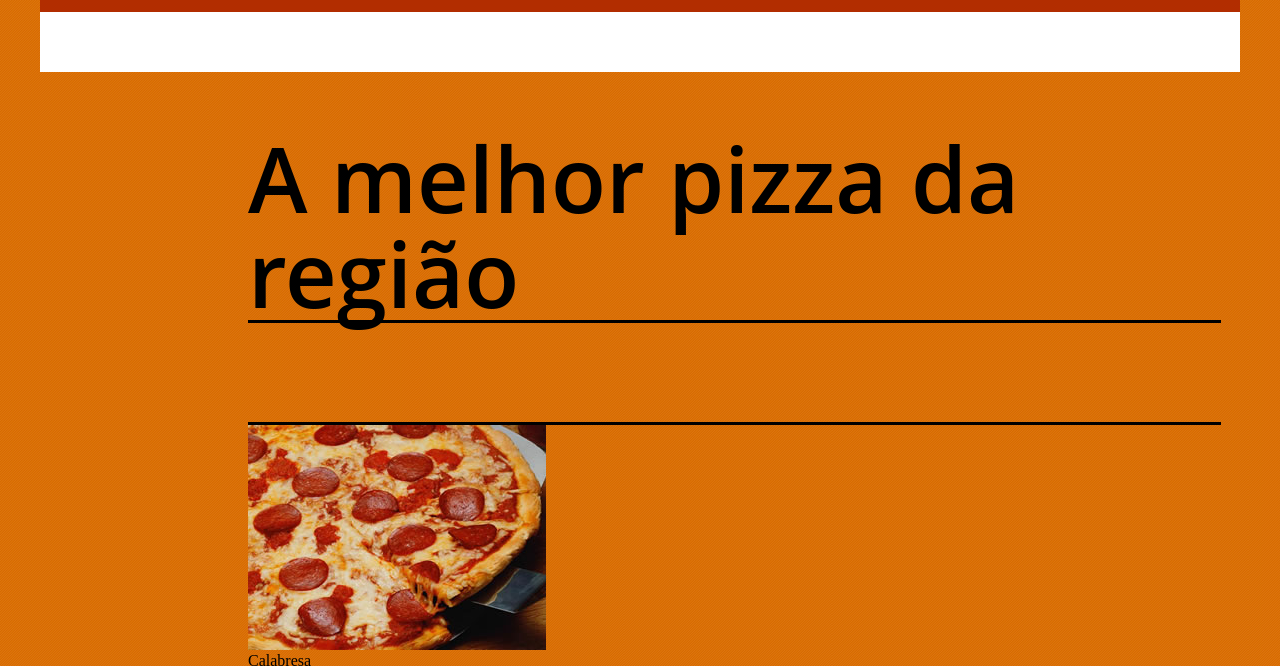
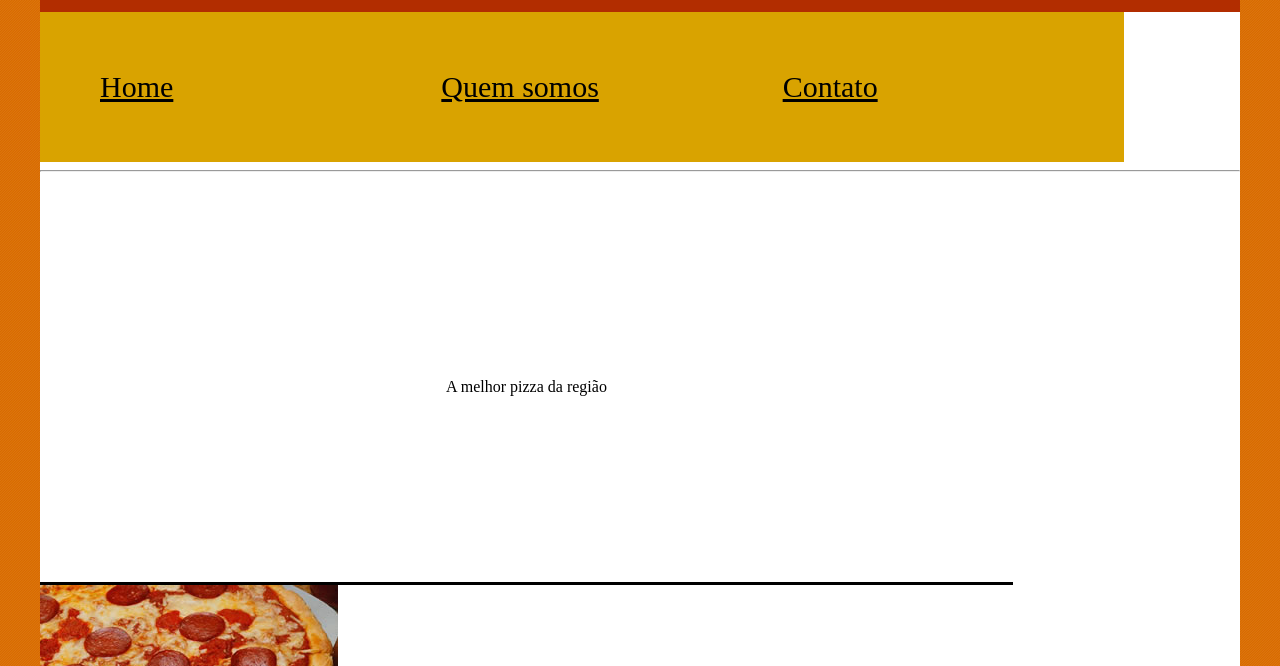
Before and after one commit to TatianeAlves13/Pizzaria, a plain HTML site: page index.html in a window 1280 px wide. Shown: the part 98-764 px from the top of the page. Drawn offline with Linux system fonts and the light colour scheme.

Commit message:
atualizaçao do site

```diff
--- a/index.html
+++ b/index.html
@@ -17,17 +17,22 @@
                 (19) 1234-5678</h2>
         </header>
         <nav class="menu">
-            <link rel=""
+            <a href="index.html" class="menu-item">Home</a>
+            <a href="index.html" class="menu-item">Quem somos</a>
+            <a href="index.html" class="menu-item">Contato</a>
+        </nav>
+    <hr>
+        <div class="retangulo">
+            <h1="texto-pizza">A melhor pizza da região</h1>
+        </div>
 
-        </nav>
-        <div class="retangulo">
-            <div class="texto-pizza">A melhor pizza da região</div>
-        </div>
         <img src="imagens/calabreza.png" alt="Cababresa" class="imagem-calabresa">
         <div class="nome-calabresa">Calabresa</div>
         <img src="imagens/siciliana.png" alt="Siciliana" class="imagem-siciliana">
+        <div class="nome-siciliana">Siciliana</div>
         <img src="imagens/portuguesa.png" alt="Portuguesa" class="imagem-portuguesa">
-
+        <div class="nome-portuguesa">Portuguesa</div>
+    </hr>
     </main>
 </body>
 
--- a/style.css
+++ b/style.css
@@ -163,9 +163,27 @@ body{
 }
 .menu {
 	width: 1024px;
-	height: 40px;
-	top: 110px;
-	margin-left: 208px;
+	display: flex;
+	background-color: #D9A300;
+	align-items: flex-start;
+	justify-content: space-around;
+	padding-top: 30px;
+	padding-right: 30px;
+	padding-bottom: 30px;
+	padding-left: 30px;
+}
+
+.menu-item{
+	width: 1024px;
+	background-color: #D9A300;
+	font-size: 30px;
+	color: #000000;
+	align-items:flex-start;
+	justify-content: space-around;
+	padding-top: 30px;
+	padding-right: 30px;
+	padding-bottom: 30px;
+	padding-left: 30px;
 }
 
 .conteudo {
@@ -187,22 +205,30 @@ body{
 }
 
 .texto-pizza {
+	display: flex;
 	font-family: 'Open Sans', sans-serif;
 	font-weight: 600;
 	font-size: 90px;
 	line-height: 105%;
-	letter-spacing: 0%;
+    align-items: flex-end;
+    justify-content: space-between;
 	color: #000000;
 	border-bottom: 3px solid #000000;
+	padding-top: 40px;
+	padding-right: 40px;
+	padding-bottom: 40px;
+	padding-left: 40px;
 }
 
 
 .imagem-calabresa {
+	display: inline-block;
 	width: 298px;
 	height: 225px;
 }
 
 .imgem-siciliana {
+	display: inline-block;
 	width: 300;
 	height: 225;
 }
```
